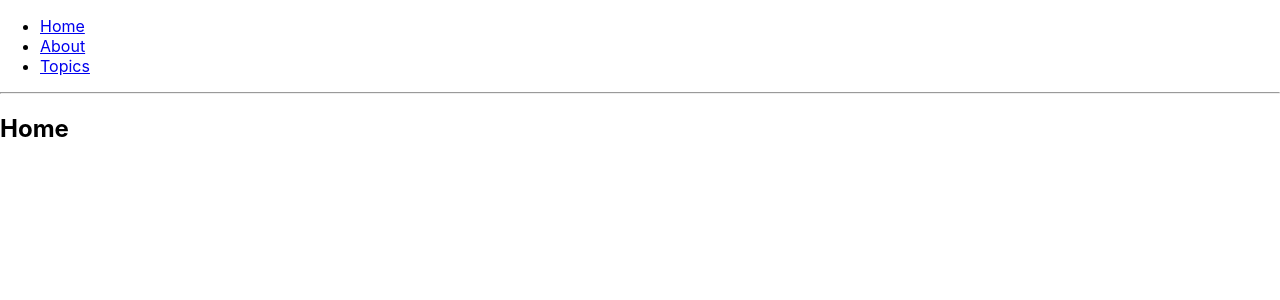
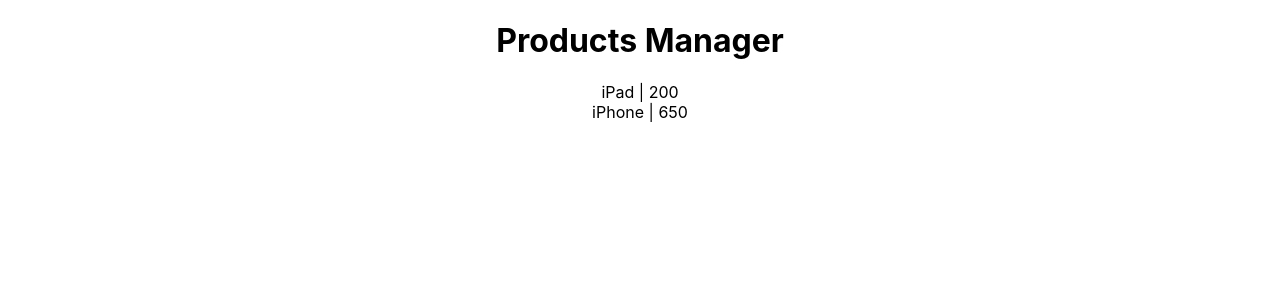
Before and after one commit to 3daddict/react-crud-app, a React (Create React App) app: page / in a window 1280 px wide. Shown: the top 300 px of the page. Built offline with nearby package versions, Linux system fonts and the light colour scheme.

Commit message:
created a basic example of get and storing data

```diff
--- a/src/App.js
+++ b/src/App.js
@@ -1,80 +1,53 @@
-import React from "react";
-import { BrowserRouter as Router, Route, Link } from "react-router-dom";
+import React, { Component } from 'react';
+import './App.css';
 
-function BasicExample() {
-  return (
-    <Router>
-      <div>
-        <ul>
-          <li>
-            <Link to="/">Home</Link>
-          </li>
-          <li>
-            <Link to="/about">About</Link>
-          </li>
-          <li>
-            <Link to="/topics">Topics</Link>
-          </li>
-        </ul>
+const products = [
+    {
+        name: 'iPad',
+        price: 200
+    },
+    {
+        name: 'iPhone',
+        price: 650
+    }
 
-        <hr />
+];
 
-        <Route exact path="/" component={Home} />
-        <Route path="/about" component={About} />
-        <Route path="/topics" component={Topics} />
+localStorage.setItem('products', JSON.stringify(products));
+
+class App extends Component {
+    constructor(props) {
+      super(props)
+
+      this.state = {
+         products: ''
+      }
+    }
+
+
+    componentWillMount() {
+        const products = JSON.parse(localStorage.getItem('products'));
+        this.setState({
+            products: products
+        })
+    }
+
+  render() {
+    return (
+      <div className="App">
+        <h1>Products Manager</h1>
+        {
+            this.state.products.map((product) => {
+                return (
+                    <div key={product.name}>
+                        <span>{product.name}</span> | <span>{product.price}</span>
+                    </div>
+                );
+            })
+        }
       </div>
-    </Router>
-  );
+    );
+  }
 }
 
-function Home() {
-  return (
-    <div>
-      <h2>Home</h2>
-    </div>
-  );
-}
-
-function About() {
-  return (
-    <div>
-      <h2>About</h2>
-    </div>
-  );
-}
-
-function Topics({ match }) {
-  return (
-    <div>
-      <h2>Topics</h2>
-      <ul>
-        <li>
-          <Link to={`${match.url}/rendering`}>Rendering with React</Link>
-        </li>
-        <li>
-          <Link to={`${match.url}/components`}>Components</Link>
-        </li>
-        <li>
-          <Link to={`${match.url}/props-v-state`}>Props v. State</Link>
-        </li>
-      </ul>
-
-      <Route path={`${match.path}/:topicId`} component={Topic} />
-      <Route
-        exact
-        path={match.path}
-        render={() => <h3>Please select a topic.</h3>}
-      />
-    </div>
-  );
-}
-
-function Topic({ match }) {
-  return (
-    <div>
-      <h3>{match.params.topicId}</h3>
-    </div>
-  );
-}
-
-export default BasicExample;
+export default App;
```
Also changed, not shown: src/MyComponent.js (deleted, +0 -59 lines).
